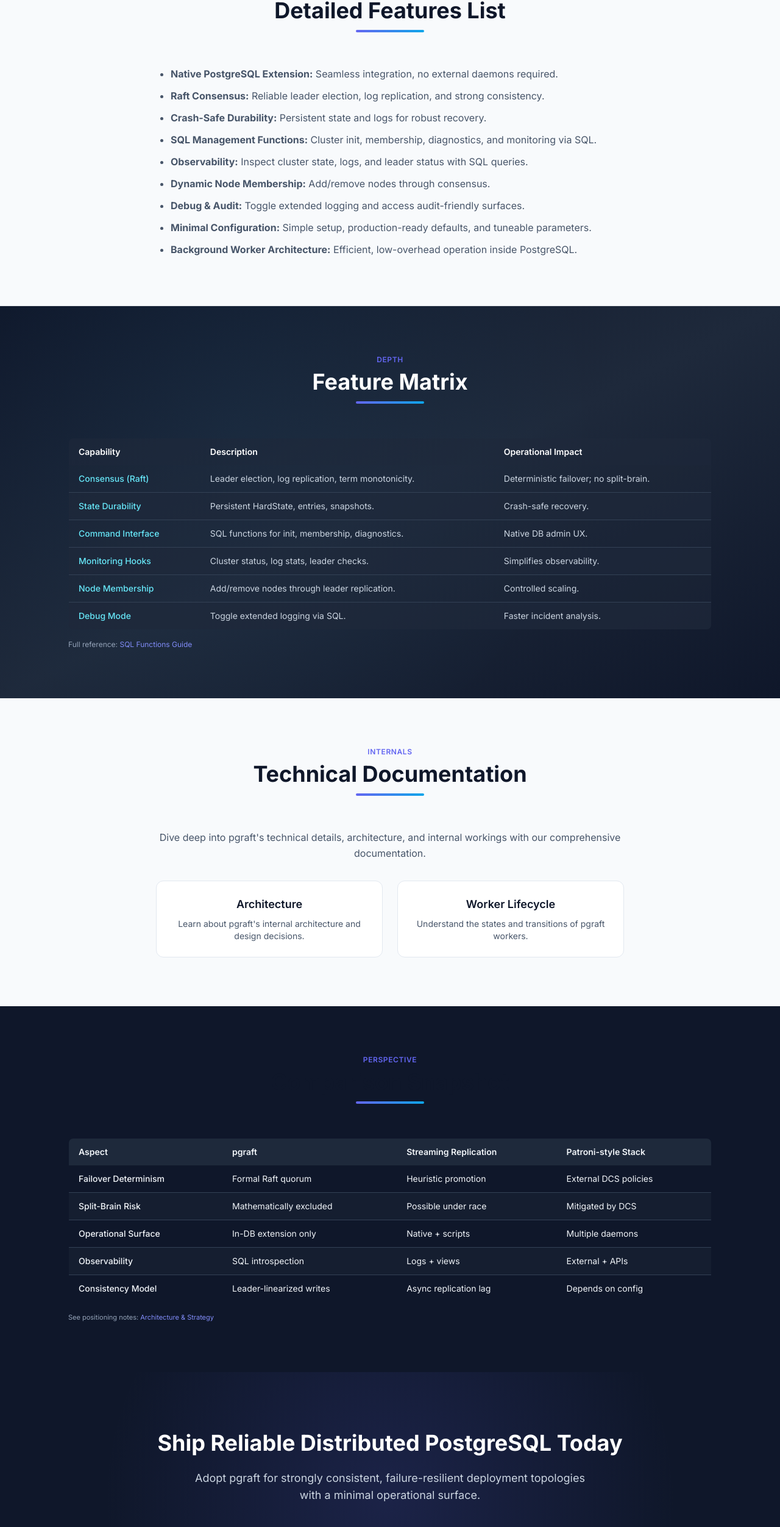
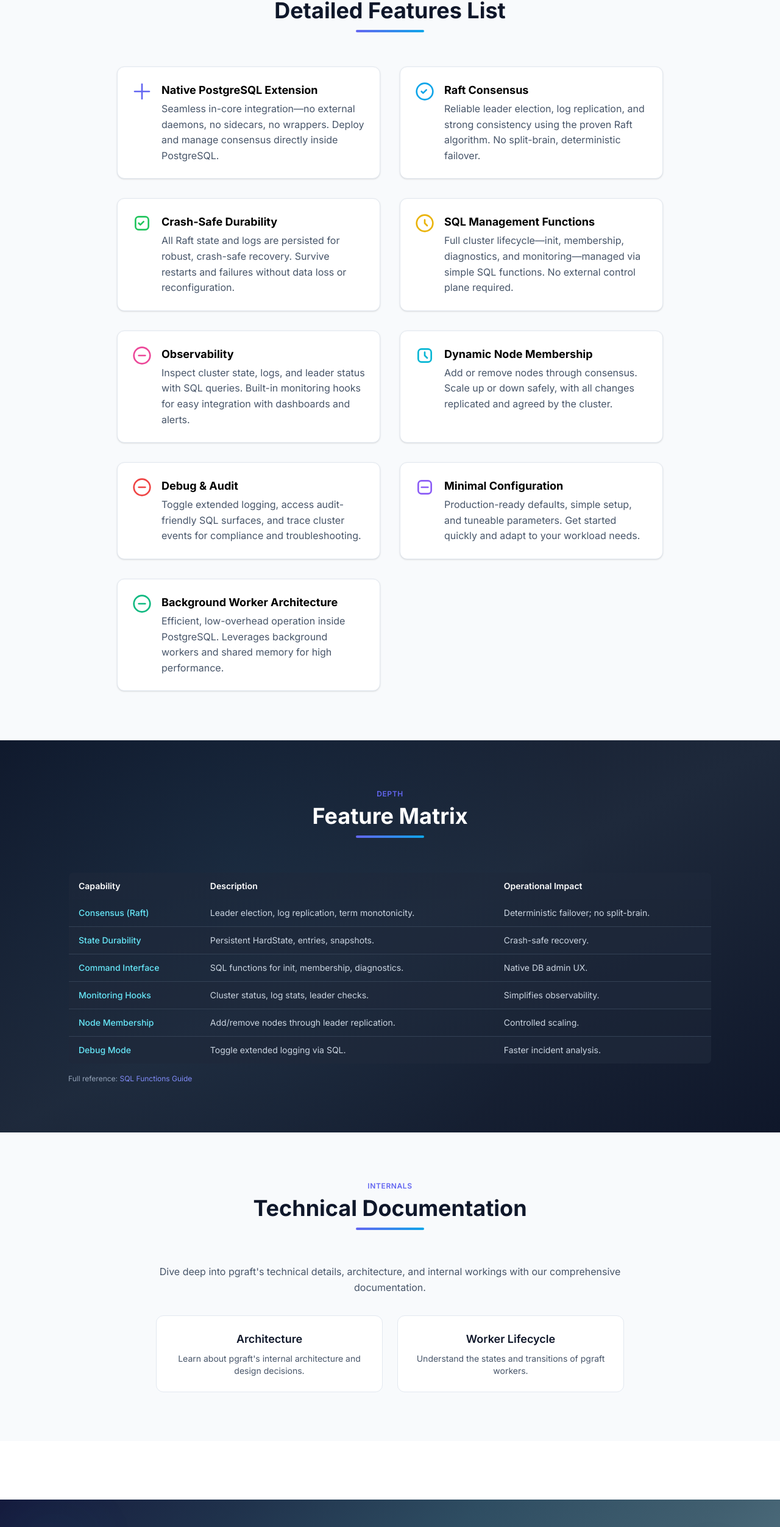
Before and after one commit to pgElephant/www, a Next.js app: page /pgraft in a window 1280 px wide. Shown: the part 1716-4220 px from the top of the page at 61% size. Built offline with nearby package versions, Linux system fonts and the light colour scheme.

Commit message:
Issue (#1): Initial Commit.

```diff
--- a/app/pgraft/page.tsx
+++ b/app/pgraft/page.tsx
@@ -90,18 +90,70 @@
       <section className="py-20 bg-slate-50 border-t border-b">
         <div className="container-wide">
           <SectionHeading kicker="Features">Detailed Features List</SectionHeading>
-          <div className="max-w-3xl mx-auto">
-            <ul className="list-disc pl-6 space-y-3 text-slate-600 text-base">
-              <li><b>Native PostgreSQL Extension:</b> Seamless integration, no external daemons required.</li>
-              <li><b>Raft Consensus:</b> Reliable leader election, log replication, and strong consistency.</li>
-              <li><b>Crash-Safe Durability:</b> Persistent state and logs for robust recovery.</li>
-              <li><b>SQL Management Functions:</b> Cluster init, membership, diagnostics, and monitoring via SQL.</li>
-              <li><b>Observability:</b> Inspect cluster state, logs, and leader status with SQL queries.</li>
-              <li><b>Dynamic Node Membership:</b> Add/remove nodes through consensus.</li>
-              <li><b>Debug & Audit:</b> Toggle extended logging and access audit-friendly surfaces.</li>
-              <li><b>Minimal Configuration:</b> Simple setup, production-ready defaults, and tuneable parameters.</li>
-              <li><b>Background Worker Architecture:</b> Efficient, low-overhead operation inside PostgreSQL.</li>
-            </ul>
+          <div className="grid md:grid-cols-2 gap-8 max-w-4xl mx-auto">
+            <div className="flex items-start gap-4 bg-white rounded-xl shadow p-6 border border-slate-200">
+              <span className="text-indigo-500"><svg width="32" height="32" fill="none" viewBox="0 0 24 24"><path d="M12 3v18m9-9H3" stroke="currentColor" strokeWidth="2" strokeLinecap="round" strokeLinejoin="round"/></svg></span>
+              <div>
+                <h4 className="font-bold text-lg mb-1">Native PostgreSQL Extension</h4>
+                <p className="text-slate-600">Seamless in-core integration—no external daemons, no sidecars, no wrappers. Deploy and manage consensus directly inside PostgreSQL.</p>
+              </div>
+            </div>
+            <div className="flex items-start gap-4 bg-white rounded-xl shadow p-6 border border-slate-200">
+              <span className="text-sky-500"><svg width="32" height="32" fill="none" viewBox="0 0 24 24"><circle cx="12" cy="12" r="10" stroke="currentColor" strokeWidth="2"/><path d="M8 12l2 2 4-4" stroke="currentColor" strokeWidth="2" strokeLinecap="round" strokeLinejoin="round"/></svg></span>
+              <div>
+                <h4 className="font-bold text-lg mb-1">Raft Consensus</h4>
+                <p className="text-slate-600">Reliable leader election, log replication, and strong consistency using the proven Raft algorithm. No split-brain, deterministic failover.</p>
+              </div>
+            </div>
+            <div className="flex items-start gap-4 bg-white rounded-xl shadow p-6 border border-slate-200">
+              <span className="text-green-500"><svg width="32" height="32" fill="none" viewBox="0 0 24 24"><rect x="4" y="4" width="16" height="16" rx="4" stroke="currentColor" strokeWidth="2"/><path d="M8 12l2 2 4-4" stroke="currentColor" strokeWidth="2" strokeLinecap="round" strokeLinejoin="round"/></svg></span>
+              <div>
+                <h4 className="font-bold text-lg mb-1">Crash-Safe Durability</h4>
+                <p className="text-slate-600">All Raft state and logs are persisted for robust, crash-safe recovery. Survive restarts and failures without data loss or reconfiguration.</p>
+              </div>
+            </div>
+            <div className="flex items-start gap-4 bg-white rounded-xl shadow p-6 border border-slate-200">
+              <span className="text-yellow-500"><svg width="32" height="32" fill="none" viewBox="0 0 24 24"><path d="M12 8v4l3 3" stroke="currentColor" strokeWidth="2" strokeLinecap="round" strokeLinejoin="round"/><circle cx="12" cy="12" r="10" stroke="currentColor" strokeWidth="2"/></svg></span>
+              <div>
+                <h4 className="font-bold text-lg mb-1">SQL Management Functions</h4>
+                <p className="text-slate-600">Full cluster lifecycle—init, membership, diagnostics, and monitoring—managed via simple SQL functions. No external control plane required.</p>
+              </div>
+            </div>
+            <div className="flex items-start gap-4 bg-white rounded-xl shadow p-6 border border-slate-200">
+              <span className="text-pink-500"><svg width="32" height="32" fill="none" viewBox="0 0 24 24"><circle cx="12" cy="12" r="10" stroke="currentColor" strokeWidth="2"/><path d="M8 12h8" stroke="currentColor" strokeWidth="2" strokeLinecap="round"/></svg></span>
+              <div>
+                <h4 className="font-bold text-lg mb-1">Observability</h4>
+                <p className="text-slate-600">Inspect cluster state, logs, and leader status with SQL queries. Built-in monitoring hooks for easy integration with dashboards and alerts.</p>
+              </div>
+            </div>
+            <div className="flex items-start gap-4 bg-white rounded-xl shadow p-6 border border-slate-200">
+              <span className="text-cyan-500"><svg width="32" height="32" fill="none" viewBox="0 0 24 24"><rect x="4" y="4" width="16" height="16" rx="4" stroke="currentColor" strokeWidth="2"/><path d="M12 8v4l3 3" stroke="currentColor" strokeWidth="2" strokeLinecap="round" strokeLinejoin="round"/></svg></span>
+              <div>
+                <h4 className="font-bold text-lg mb-1">Dynamic Node Membership</h4>
+                <p className="text-slate-600">Add or remove nodes through consensus. Scale up or down safely, with all changes replicated and agreed by the cluster.</p>
+              </div>
+            </div>
+            <div className="flex items-start gap-4 bg-white rounded-xl shadow p-6 border border-slate-200">
+              <span className="text-red-500"><svg width="32" height="32" fill="none" viewBox="0 0 24 24"><circle cx="12" cy="12" r="10" stroke="currentColor" strokeWidth="2"/><path d="M8 12h8" stroke="currentColor" strokeWidth="2" strokeLinecap="round"/></svg></span>
+              <div>
+                <h4 className="font-bold text-lg mb-1">Debug & Audit</h4>
+                <p className="text-slate-600">Toggle extended logging, access audit-friendly SQL surfaces, and trace cluster events for compliance and troubleshooting.</p>
+              </div>
+            </div>
+            <div className="flex items-start gap-4 bg-white rounded-xl shadow p-6 border border-slate-200">
+              <span className="text-violet-500"><svg width="32" height="32" fill="none" viewBox="0 0 24 24"><rect x="4" y="4" width="16" height="16" rx="4" stroke="currentColor" strokeWidth="2"/><path d="M8 12h8" stroke="currentColor" strokeWidth="2" strokeLinecap="round"/></svg></span>
+              <div>
+                <h4 className="font-bold text-lg mb-1">Minimal Configuration</h4>
+                <p className="text-slate-600">Production-ready defaults, simple setup, and tuneable parameters. Get started quickly and adapt to your workload needs.</p>
+              </div>
+            </div>
+            <div className="flex items-start gap-4 bg-white rounded-xl shadow p-6 border border-slate-200">
+              <span className="text-emerald-500"><svg width="32" height="32" fill="none" viewBox="0 0 24 24"><circle cx="12" cy="12" r="10" stroke="currentColor" strokeWidth="2"/><path d="M8 12h8" stroke="currentColor" strokeWidth="2" strokeLinecap="round"/></svg></span>
+              <div>
+                <h4 className="font-bold text-lg mb-1">Background Worker Architecture</h4>
+                <p className="text-slate-600">Efficient, low-overhead operation inside PostgreSQL. Leverages background workers and shared memory for high performance.</p>
+              </div>
+            </div>
           </div>
         </div>
       </section>
@@ -179,85 +231,6 @@
           </div>
         </div>
       </section>
-
-
-      {/* Comparison Snapshot */}
-      <section className="py-20 bg-slate-900 text-slate-100">
-        <div className="container-wide">
-          <SectionHeading kicker="Perspective">Comparison Snapshot</SectionHeading>
-          <div className="overflow-x-auto">
-            <table className="w-full text-xs md:text-sm border border-slate-700 rounded-lg overflow-hidden">
-              <thead className="bg-slate-800">
-                <tr className="text-left">
-                  <th className="px-4 py-3 font-semibold">Aspect</th>
-                  <th className="px-4 py-3 font-semibold">pgraft</th>
-                  <th className="px-4 py-3 font-semibold">Streaming Replication</th>
-                  <th className="px-4 py-3 font-semibold">Patroni-style Stack</th>
-                </tr>
-              </thead>
-              <tbody className="divide-y divide-slate-700">
-                <tr>
-                  <td className="px-4 py-3 font-medium">Failover Determinism</td>
-                  <td className="px-4 py-3">Formal Raft quorum</td>
-                  <td className="px-4 py-3">Heuristic promotion</td>
-                  <td className="px-4 py-3">External DCS policies</td>
-                </tr>
-                <tr className="bg-slate-800/40">
-                  <td className="px-4 py-3 font-medium">Split-Brain Risk</td>
-                  <td className="px-4 py-3">Mathematically excluded</td>
-                  <td className="px-4 py-3">Possible under race</td>
-                  <td className="px-4 py-3">Mitigated by DCS</td>
-                </tr>
-                <tr>
-                  <td className="px-4 py-3 font-medium">Operational Surface</td>
-                  <td className="px-4 py-3">In-DB extension only</td>
-                  <td className="px-4 py-3">Native + scripts</td>
-                  <td className="px-4 py-3">Multiple daemons</td>
-                </tr>
-                <tr className="bg-slate-800/40">
-                  <td className="px-4 py-3 font-medium">Observability</td>
-                  <td className="px-4 py-3">SQL introspection</td>
-                  <td className="px-4 py-3">Logs + views</td>
-                  <td className="px-4 py-3">External + APIs</td>
-                </tr>
-                <tr>
-                  <td className="px-4 py-3 font-medium">Consistency Model</td>
-                  <td className="px-4 py-3">Leader-linearized writes</td>
-                  <td className="px-4 py-3">Async replication lag</td>
-                  <td className="px-4 py-3">Depends on config</td>
-                </tr>
-              </tbody>
-            </table>
-          </div>
-          <p className="mt-4 text-[11px] text-slate-400">See positioning notes: <Link href="/docs/pgraft/concepts/architecture" className="text-indigo-400 hover:underline">Architecture & Strategy</Link></p>
-        </div>
-      </section>
-
-      {/* Final CTA */}
-      <section className="py-24 bg-slate-900 relative overflow-hidden">
-        <div className="absolute inset-0 bg-[radial-gradient(circle_at_50%_50%,rgba(99,102,241,0.15),transparent_70%)]" />
-        <div className="container-wide relative z-10">
-          <div className="premium-cta text-center">
-            <h2 className="text-4xl font-bold text-white mb-6">Ship Reliable Distributed PostgreSQL Today</h2>
-            <p className="text-lg text-slate-300 mb-10 max-w-2xl mx-auto">
-              Adopt pgraft for strongly consistent, failure-resilient deployment topologies with a minimal operational surface.
-            </p>
-            <div className="flex flex-wrap justify-center gap-4">
-              <Link href="/docs/pgraft/getting-started" className="bg-white text-slate-900 hover:bg-slate-100 font-semibold px-8 py-4 rounded-2xl transition-all duration-300 inline-flex items-center shadow">
-                <BookOpen className="w-5 h-5 mr-2" /> Get Started
-              </Link>
-              <a
-                href="https://github.com/pgElephant/pgraft"
-                target="_blank"
-                rel="noopener noreferrer"
-                className="bg-transparent border-2 border-white text-white hover:bg-white hover:text-slate-900 font-semibold px-8 py-4 rounded-2xl transition-all duration-300 inline-flex items-center"
-              >
-                <Github className="w-5 h-5 mr-2" /> View Source <ExternalLink className="w-4 h-4 ml-2" />
-              </a>
-            </div>
-          </div>
-        </div>
-      </section>
     </div>
   );
 };
```
